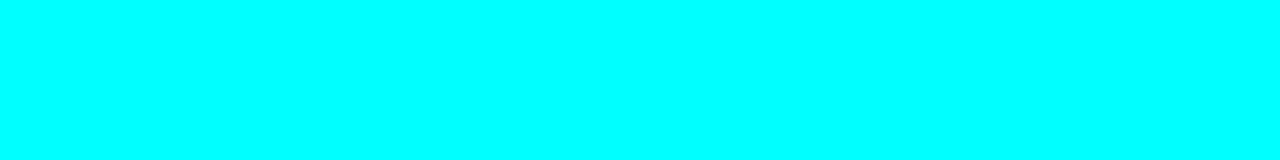
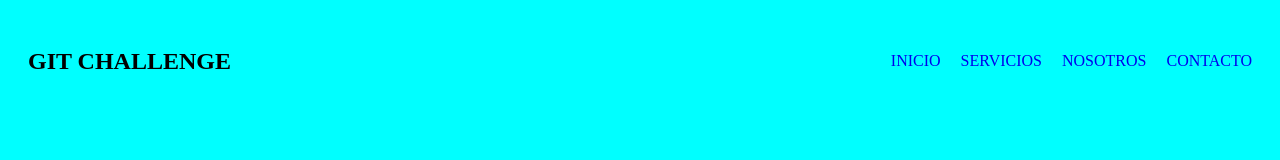
Before and after one commit to diaztrochezluiseduardo-max/concurso, a plain HTML site: page index.html in a window 1280 px wide. Drawn offline with Linux system fonts and the light colour scheme.

Commit message:
crear header y nenu

```diff
--- a/index.html
+++ b/index.html
@@ -7,6 +7,14 @@
     <link rel="stylesheet" href="style.css">
 </head>
 <body>
-
+    <header class="header">
+        <h2>GIT CHALLENGE</h2>
+        <nav>
+            <a href="#">INICIO</a>
+            <a href="#">SERVICIOS</a>
+            <a href="#">NOSOTROS</a>
+            <a href="#">CONTACTO</a>
+        </nav>
+    </header>
 </body>
 </html>
--- a/style.css
+++ b/style.css
@@ -1,2 +1,17 @@
 body{
     background-color: aqua;}
+    .header {
+        display: flex;
+        justify-content: space-between;
+        align-items: center;
+        padding: 20px;
+    }
+
+    .header nav {
+        display: flex;
+        gap: 20px;
+    }
+
+    .header a {
+        text-decoration: none;
+    }
```
